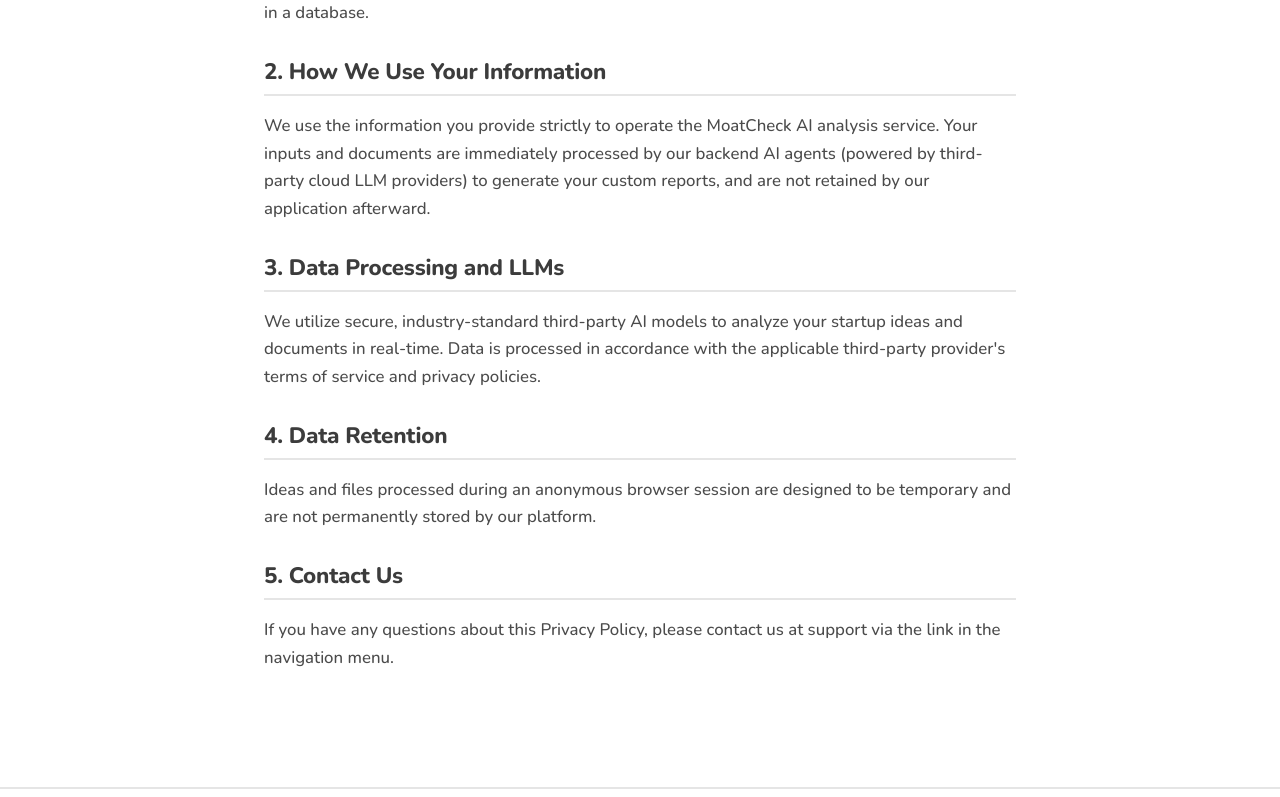
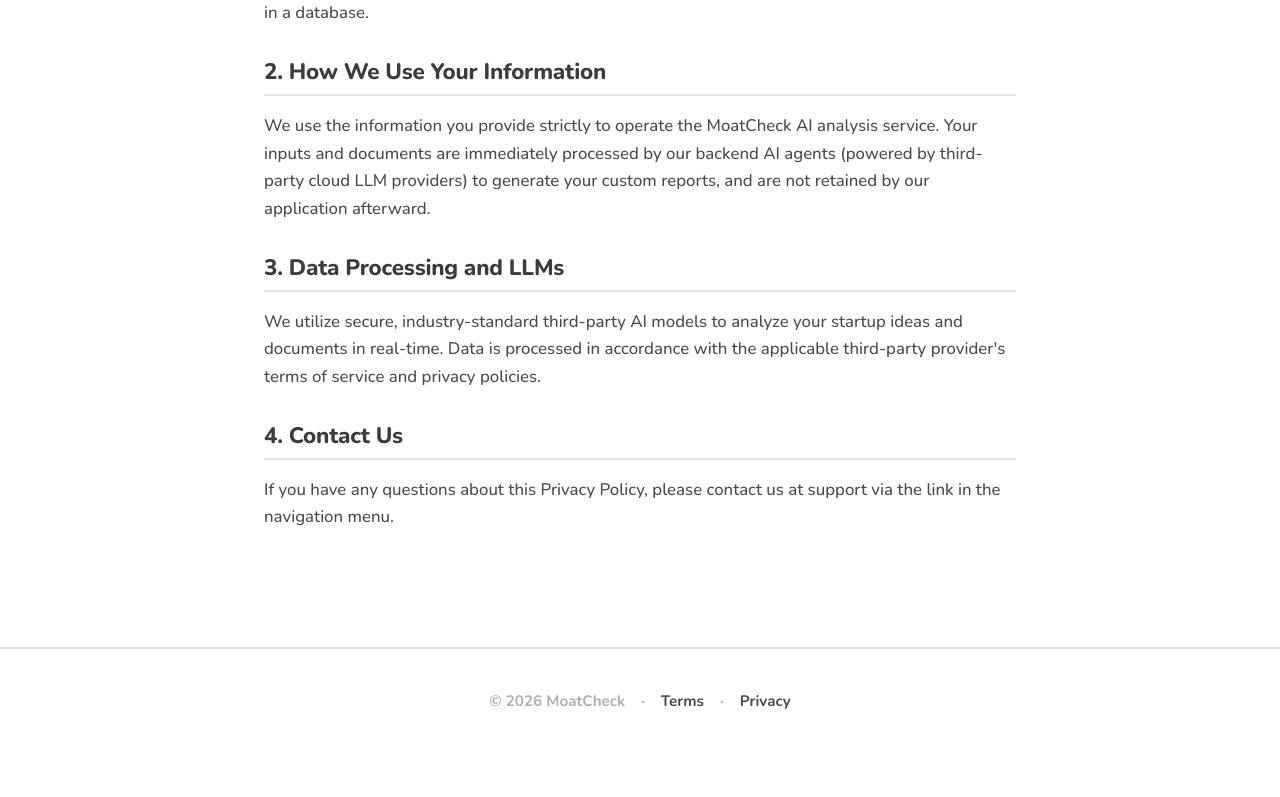
Before and after one commit to prajesh-mkd/moatcheck, a Next.js app: page /privacy in a window 1280 px wide. Shown: the part 454-1251 px from the top of the page. After the commit the page ends 1208 px from the top, so only its background shows below. Built offline with nearby package versions, Linux system fonts and the light colour scheme.

Commit message:
docs: remove data retention section from Privacy Policy

```diff
--- a/src/app/privacy/page.tsx
+++ b/src/app/privacy/page.tsx
@@ -19,10 +19,7 @@
           <h2>3. Data Processing and LLMs</h2>
           <p>We utilize secure, industry-standard third-party AI models to analyze your startup ideas and documents in real-time. Data is processed in accordance with the applicable third-party provider's terms of service and privacy policies.</p>
 
-          <h2>4. Data Retention</h2>
-          <p>Ideas and files processed during an anonymous browser session are designed to be temporary and are not permanently stored by our platform.</p>
-
-          <h2>5. Contact Us</h2>
+          <h2>4. Contact Us</h2>
           <p>If you have any questions about this Privacy Policy, please contact us at support via the link in the navigation menu.</p>
         </div>
       </main>
```
